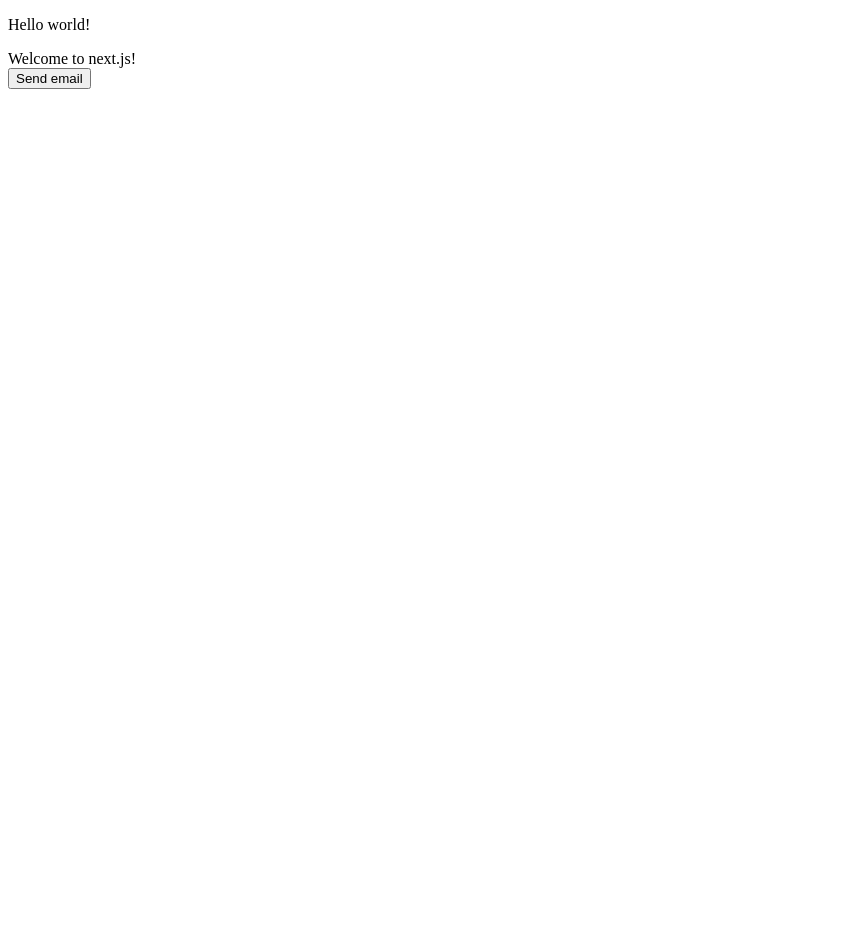
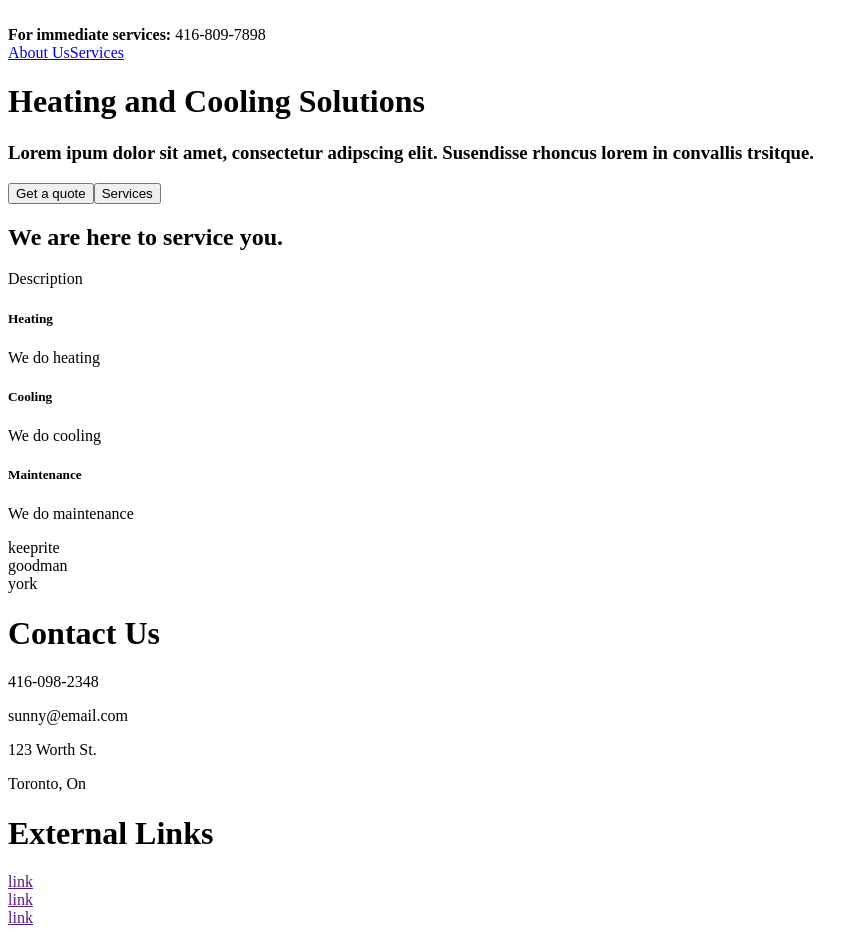
Before and after one commit to bernietrinh/sunny-heating-and-cooling, a Next.js app: page / in a window 1280 px wide. Shown: the whole page, without its empty margins (0-868 px from the left). Before the commit the page ends 800 px from the top, so only its background shows below. Built offline with nearby package versions, Linux system fonts and the light colour scheme.

Commit message:
creating page components

```diff
--- /dev/null
+++ b/components/banner.js
@@ -0,0 +1,17 @@
+import React from 'react';
+
+class Banner extends React.Component {
+
+  render() {
+    return <div>
+      <div className="banner">
+        <h1 className="banner-title">Heating and Cooling Solutions</h1>
+        <h3 className="banner-subtitle">Lorem ipum dolor sit amet, consectetur adipscing elit. Susendisse rhoncus lorem in convallis trsitque.</h3>
+        <button className="button button-quote" onClick={this.props.getQuote}>Get a quote</button>
+        <button className="button button-services" onClick={this.props.gotoServices}>Services</button>
+      </div>
+    </div>
+  }
+}
+
+export default Banner;
--- /dev/null
+++ b/components/footer.js
@@ -0,0 +1,41 @@
+const links = [
+  {
+    title: 'link',
+    url: ''
+  },
+  {
+    title: 'link',
+    url: ''
+  },
+  {
+    title: 'link',
+    url: ''
+  }
+];
+
+export default () => {
+  return (
+    <footer>
+      <div>
+        <h1>Contact Us</h1>
+        <p>416-098-2348</p>
+        <p>sunny@email.com</p>
+        <p>123 Worth St.</p>
+        <p>Toronto, On</p>
+      </div>
+      <div>
+        <h1>External Links</h1>
+        {
+          links.map((link, key) => {
+            return (
+              <section key={key}>
+                <a href={ link.url }>{ link.title }</a>
+              </section>
+            )
+          })
+        }
+      </div>
+    </footer>
+
+  )
+}
--- /dev/null
+++ b/components/header.js
@@ -0,0 +1,21 @@
+import React from 'react';
+
+class Header extends React.Component {
+
+  render() {
+    return (
+      <div>
+        <header>
+        <img src="" alt=""/>
+        <div className="contact"><b>For immediate services:</b> 416-809-7898</div>
+        <nav>
+          <a className="about" href="javascript:void(0)" onClick={this.props.gotoAbout}>About Us</a>
+          <a className="services" href="javascript:void(0)" onClick={this.props.gotoServices}>Services</a>
+        </nav>
+      </header>
+    </div>
+    )
+  }
+}
+
+export default Header;
--- /dev/null
+++ b/components/products.js
@@ -0,0 +1,31 @@
+const brands = [
+  {
+    name: 'keeprite',
+    imageUrl: ''
+  },
+  {
+    name: 'goodman',
+    imageUrl: ''
+  },
+  {
+    name: 'york',
+    imageUrl: ''
+  }
+];
+
+export default () => {
+  return (
+    <div>
+      {
+        brands.map((brand, key) => {
+          return (
+            <section key={key}>
+              {brand.name}
+              <img src={brand.imageUrl} alt=""/>
+            </section>
+          )
+        })
+      }
+    </div>
+  )
+}
--- /dev/null
+++ b/components/services.js
@@ -0,0 +1,37 @@
+const services = [
+  {
+    title: 'Heating',
+    description: 'We do heating'
+  },
+  {
+    title: 'Cooling',
+    description: 'We do cooling'
+  },
+  {
+    title: 'Maintenance',
+    description: 'We do maintenance'
+  }
+];
+
+export default () => {
+
+  return (
+    <div>
+      <div>
+        <h2>We are here to service you.</h2>
+        <p>Description</p>
+      </div>
+      {
+        services.map((service, key) => {
+          return (
+            <section key={key}>
+              <h5>{ service.title }</h5>
+              <p>{ service.description }</p>
+            </section>
+          )
+        })
+      }
+      <div></div>
+    </div>
+  )
+}
--- a/pages/index.js
+++ b/pages/index.js
@@ -1,14 +1,26 @@
 import Head from 'next/head'
-import React, { Component } from 'react';
-
-const sendEmail = () => {
-  console.log('send email');
-  Server.connect({
-    user: 'bernie.trinh26@gmail.com'
-  });
-};
+import React, { Component } from 'react'
+import Header from '../components/header'
+import Banner from '../components/banner'
+import Services from '../components/services'
+import Products from '../components/products'
+import Footer from '../components/footer'
 
 class Index extends Component {
+
+  // for smooth scroll https://www.npmjs.com/package/react-scroll
+
+  getQuote() {
+    console.log('get quote');
+  }
+
+  navigateToServices() {
+    console.log('navigate to services');
+  }
+
+  navigateToAbout() {
+    console.log('navigate to about');
+  }
 
   render() {
     return <div>
@@ -16,10 +28,14 @@ class Index extends Component {
         <title>Sunny Heating &amp; Cooling</title>
         <meta name="viewport" content="initial-scale=1.0, width=device-width" />
       </Head>
-      <p>Hello world!</p>
-      <div>Welcome to next.js!</div>
 
-      <button onClick={sendEmail}>Send email</button>
+      <Header gotoAbout={this.navigateToAbout} gotoServices={this.navigateToServices} />
+      <Banner getQuote={this.getQuote} gotoServices={this.navigateToServices} />
+
+      <Services />
+      <Products />
+
+      <Footer />
     </div>
   }
 }
```
Also changed, not shown: 2 other files (tests, documents, lock files or other folders).
